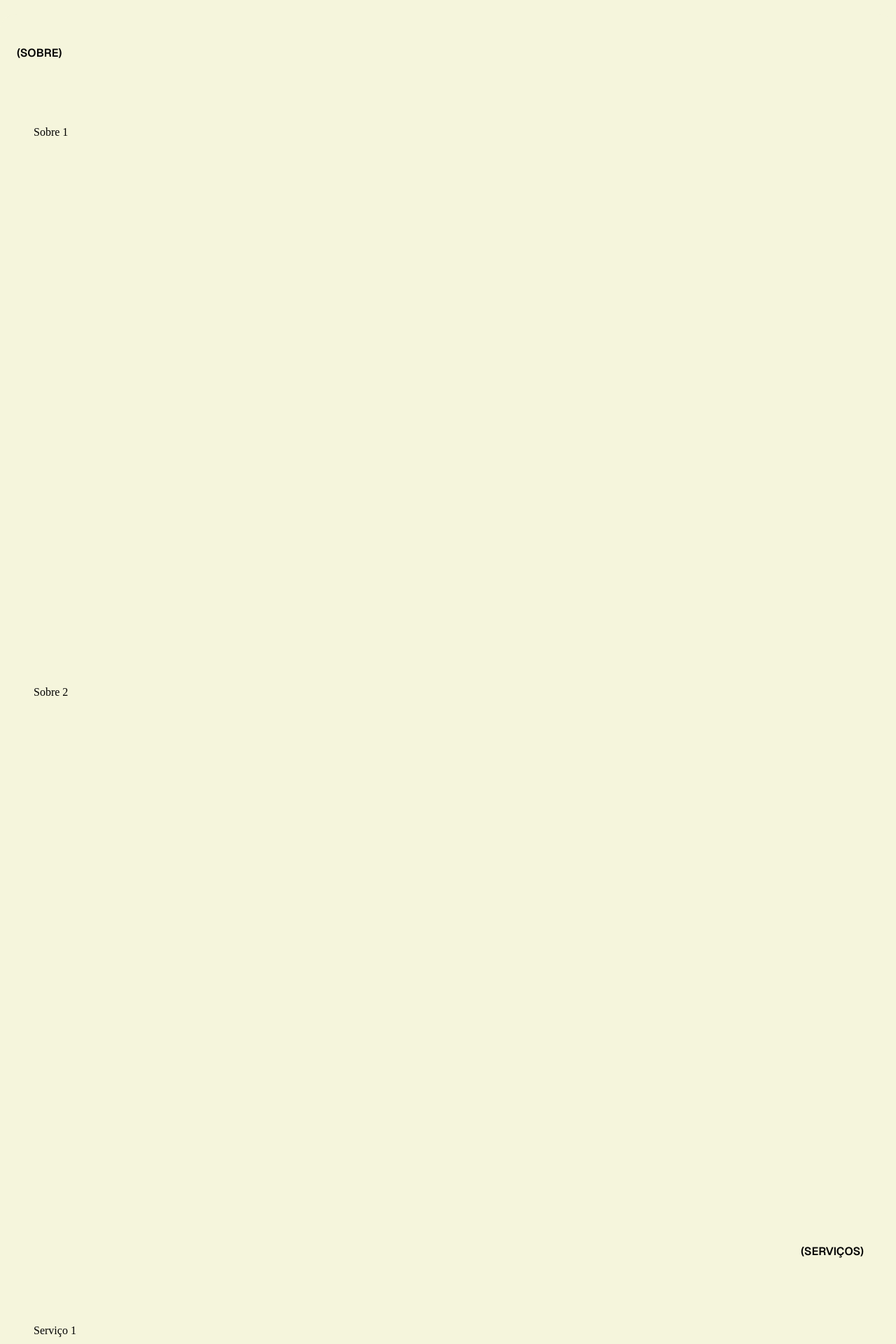
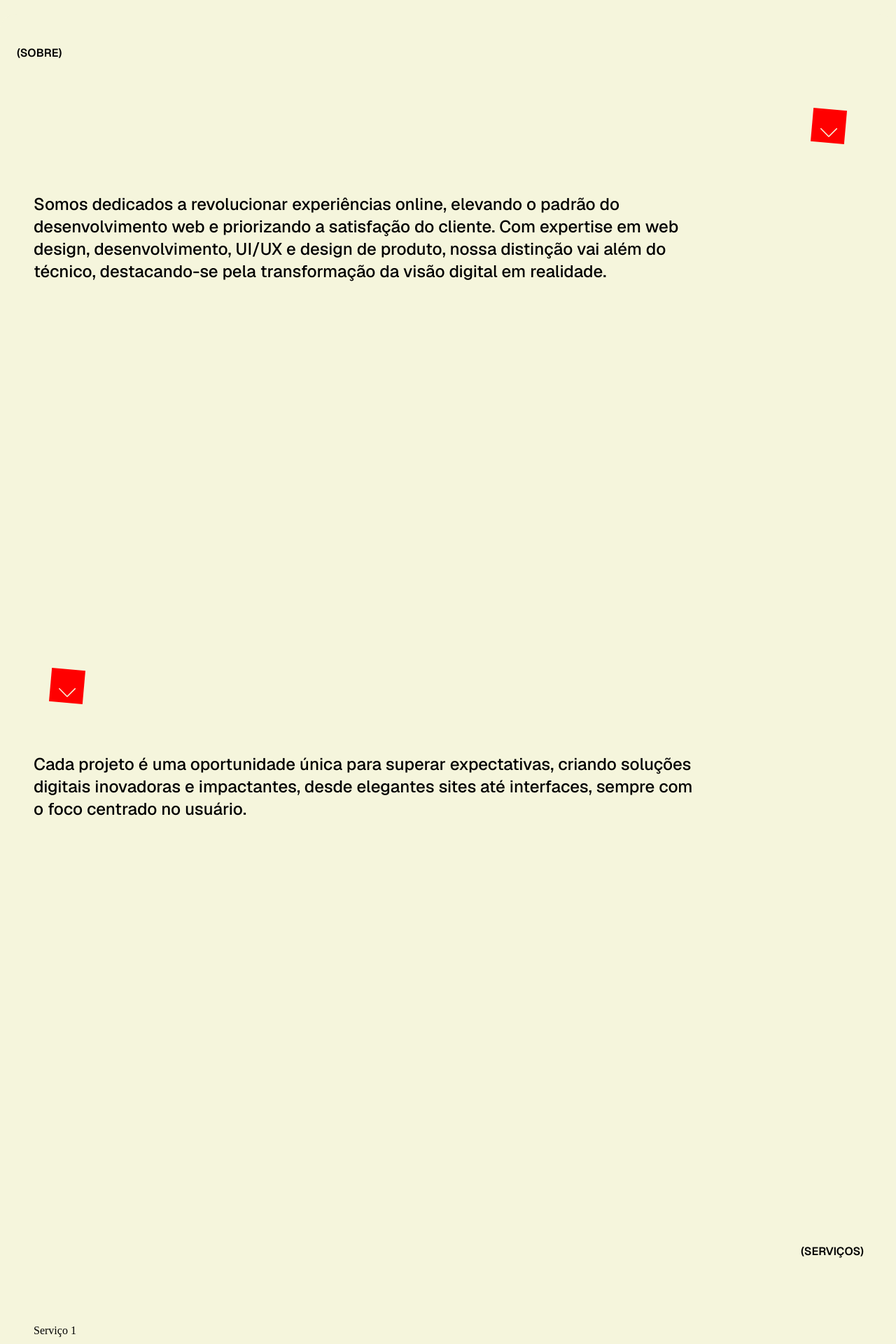
Before and after one commit to cbxcvl/capic, a Next.js app: page / in a window 1280 px wide. Shown: the part 780-2700 px from the top of the page at 70% size. Built offline with nearby package versions, Linux system fonts and the light colour scheme.

Commit message:
chore: about section

```diff
--- a/src/sections/About.tsx
+++ b/src/sections/About.tsx
@@ -1,10 +1,31 @@
 'use client';
-
+import { useEffect } from 'react';
+import { useAnimation } from 'framer-motion';
+import { useInView } from 'react-intersection-observer'; // Importa o hook useInView
 import { LazyMotion, domAnimation, m } from 'framer-motion';
-
 import { BadgeContent } from '../components/BadgeContent/BadgeContent';
+import { SectionContent } from '../components/SectionContent/SectionContent';
+import { Square } from '@/components/Square/Square';
 
 export const About = () => {
+  const controls1 = useAnimation();
+  const controls2 = useAnimation();
+
+  const { ref: ref1, inView: inView1 } = useInView({ threshold: 0.5 });
+  const { ref: ref2, inView: inView2 } = useInView({ threshold: 0.5 });
+
+  useEffect(() => {
+    controls1.start(
+      inView1 ? { opacity: 1, scale: 1 } : { opacity: 0, scale: 0.9 },
+    );
+  }, [controls1, inView1]);
+
+  useEffect(() => {
+    controls2.start(
+      inView2 ? { opacity: 1, scale: 1 } : { opacity: 0, scale: 0.9 },
+    );
+  }, [controls2, inView2]);
+
   return (
     <section
       id="sobre"
@@ -14,11 +35,34 @@ export const About = () => {
         <BadgeContent content="sobre" />
       </div>
       <LazyMotion features={domAnimation}>
-        <div className="w-screen h-screen p-6 lg:p-12">
-          <m.p className="text-black w-full ">Sobre 1</m.p>
+        <div ref={ref1} className="w-screen h-screen p-6 lg:p-12 flex">
+          <m.div
+            animate={controls1}
+            initial={{ opacity: 0.3 * 1.618, scale: 0.9 }}
+            transition={{ duration: 0.3 * 1.618 }}
+            className="w-full h-full"
+          >
+            <div className="flex justify-end mr-12">
+              <Square />
+            </div>
+            <SectionContent
+              content="Somos dedicados a revolucionar experiências online, elevando o padrão do desenvolvimento web e priorizando a satisfação do cliente. Com expertise em web design, desenvolvimento, UI/UX e design de produto, nossa distinção vai além do técnico, destacando-se pela transformação da visão digital em realidade.
+"
+            />
+          </m.div>
         </div>
-        <div className="w-screen h-screen p-6 lg:p-12">
-          <m.p className="text-black w-full ">Sobre 2</m.p>
+        <div ref={ref2} className="w-screen h-screen p-6 lg:p-12 flex">
+          <m.div
+            animate={controls2}
+            initial={{ opacity: 0.3, scale: 0.9 }}
+            transition={{ duration: 0.3 }}
+            className="w-full flex-row-reverse h-full"
+          >
+            <div className="flex justify-start ml-12">
+              <Square />
+            </div>
+            <SectionContent content="Cada projeto é uma oportunidade única para superar expectativas, criando soluções digitais inovadoras e impactantes, desde elegantes sites até interfaces, sempre com o foco centrado no usuário." />
+          </m.div>
         </div>
       </LazyMotion>
     </section>
```
